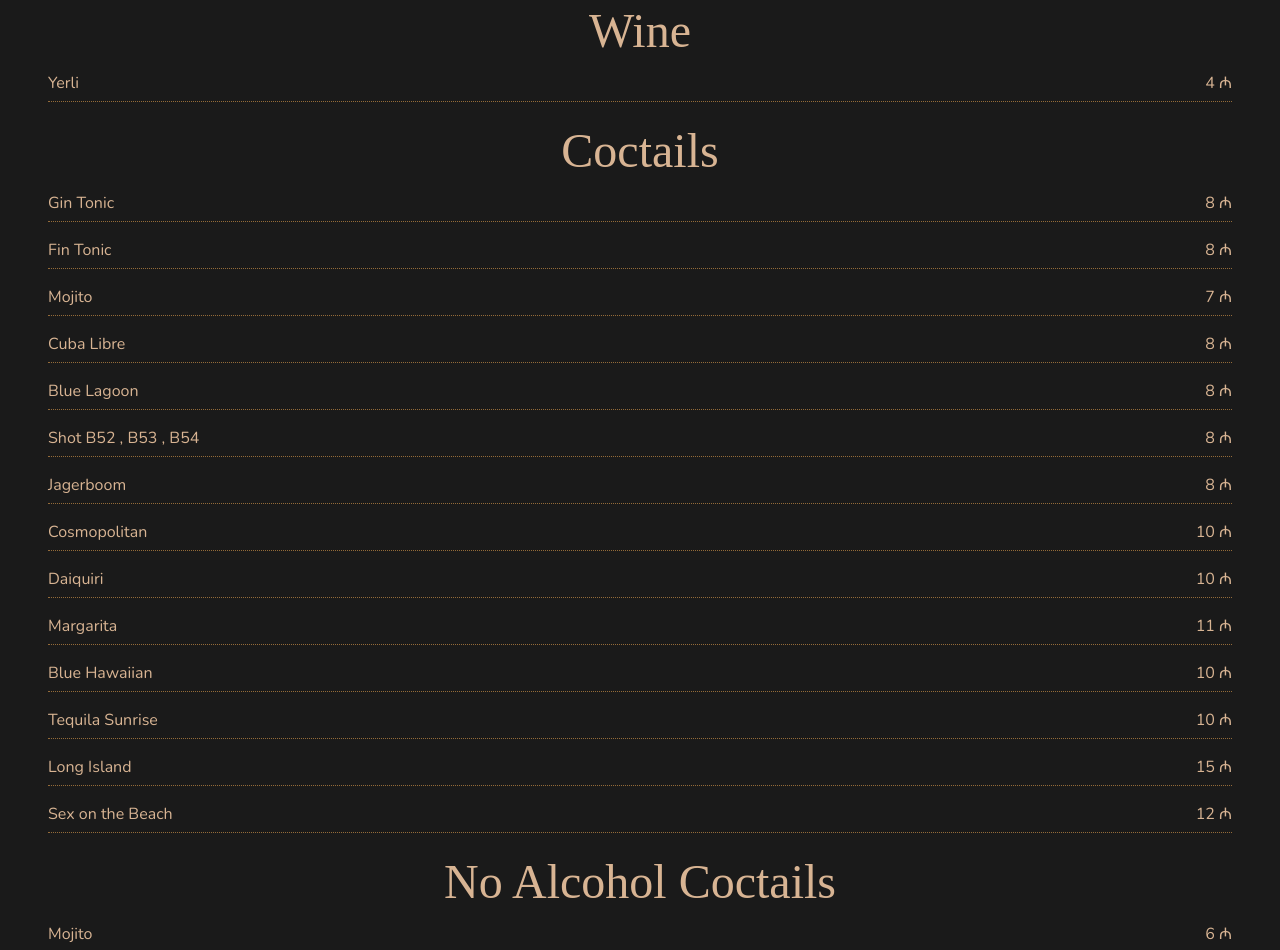
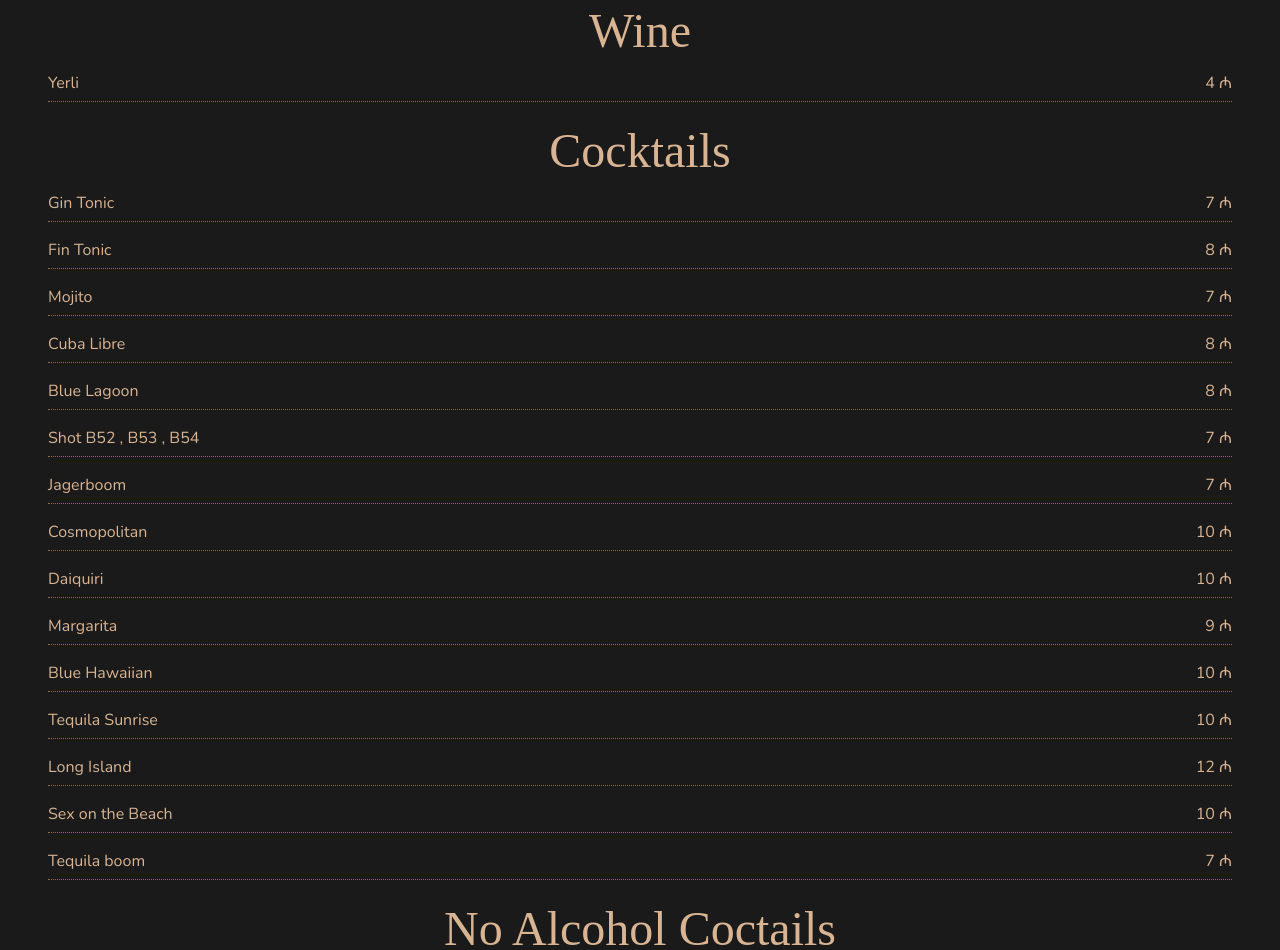
Before and after one commit to Huseynlimran/cask110, a React (Create React App) app: page / in a window 1280 px wide. Shown: the part 1020-1970 px from the top of the page. Built offline with nearby package versions, Linux system fonts and the light colour scheme; a web font is replaced by a local one.

Commit message:
Update Coctails.js

```diff
--- a/src/pages/Coctails.js
+++ b/src/pages/Coctails.js
@@ -4,12 +4,12 @@ export default function Coctails() {
   return (
     <div>
          <div className="subtitle">
-        <h1 className="title">Coctails</h1>
+        <h1 className="title">Cocktails</h1>
       </div>
       <div className="price">
         <p>Gin Tonic </p>
         <div className="line"></div>
-        <p>8 ₼</p>
+        <p>7 ₼</p>
       </div>
       <div className="price">
         <p>Fin Tonic</p>
@@ -34,12 +34,12 @@ export default function Coctails() {
       <div className="price">
         <p>Shot B52 , B53 , B54</p>
         <div className="line"></div>
-        <p>8 ₼</p>
+        <p>7 ₼</p>
       </div>
       <div className="price">
         <p>Jagerboom </p>
         <div className="line"></div>
-        <p>8 ₼</p>
+        <p>7 ₼</p>
       </div>
       <div className="price">
         <p>Cosmopolitan </p>
@@ -54,7 +54,7 @@ export default function Coctails() {
       <div className="price">
         <p>Margarita </p>
         <div className="line"></div>
-        <p>11 ₼</p>
+        <p>9 ₼</p>
       </div>
       <div className="price">
         <p>Blue Hawaiian</p>
@@ -69,12 +69,17 @@ export default function Coctails() {
       <div className="price">
         <p>Long Island</p>
         <div className="line"></div>
-        <p>15 ₼</p>
+        <p>12 ₼</p>
       </div>
       <div className="price">
         <p>Sex on the Beach</p>
         <div className="line"></div>
-        <p>12 ₼</p>
+        <p>10 ₼</p>
+      </div>
+       <div className="price">
+        <p>Tequila boom </p>
+        <div className="line"></div>
+        <p>7 ₼</p>
       </div>
     </div>
   )
```
